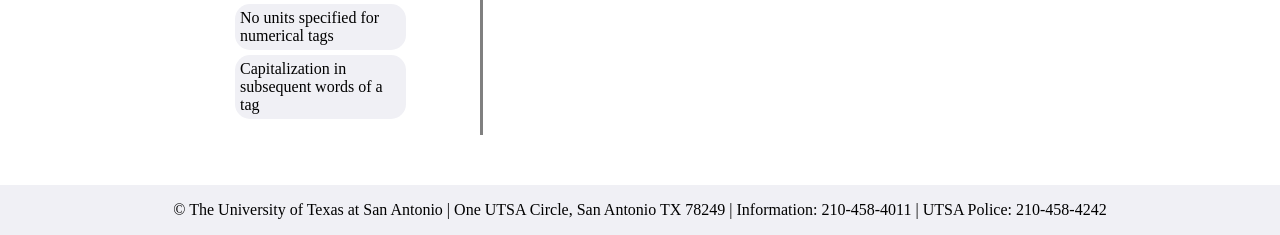
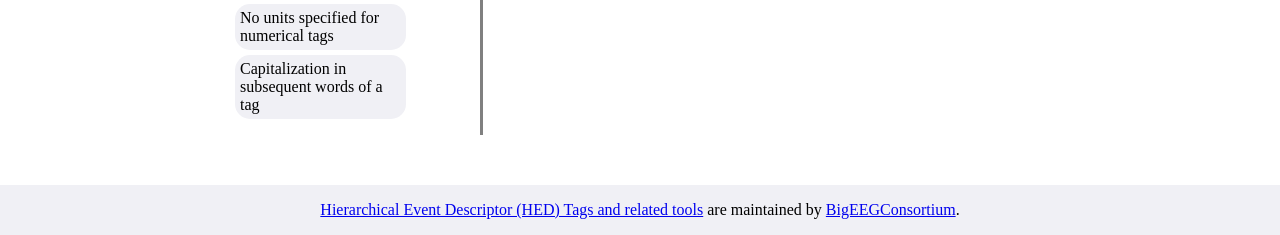
Before and after one commit to IanCa/hed-web, a Flask app: page / in a window 1280 px wide. Shown: the part 699-934 px from the top of the page. Run offline with Flask 2, Linux system fonts and the light colour scheme; some libraries are stand-ins or nearby versions.

Commit message:
changed footer to link to HED tags and BigEEGConsortium

```diff
--- a/python/webinterface/webinterface/templates/layout.html
+++ b/python/webinterface/webinterface/templates/layout.html
@@ -41,7 +41,9 @@
 	</div>
 	<div id="footer">
 		{% block footer %}
-		<p> &copy; The University of Texas at San Antonio | One UTSA Circle, San Antonio TX 78249 | Information: 210-458-4011 | UTSA Police: 210-458-4242 </p>
+            <p><a href="https://github.com/BigEEGConsortium/HED-schema">
+                Hierarchical Event Descriptor (HED) Tags and related tools</a> are maintained by
+                <a href="https://github.com/BigEEGConsortium">BigEEGConsortium</a>.</p>
 		{% endblock %}
 	</div>
 </div>
```
